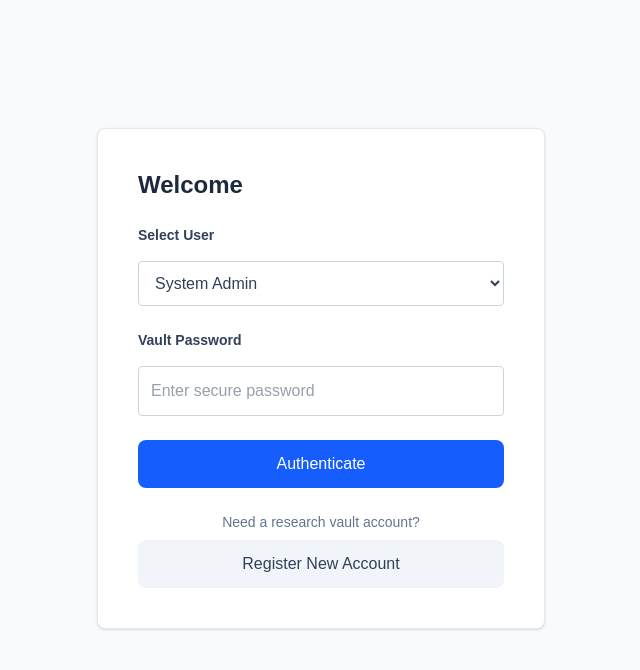
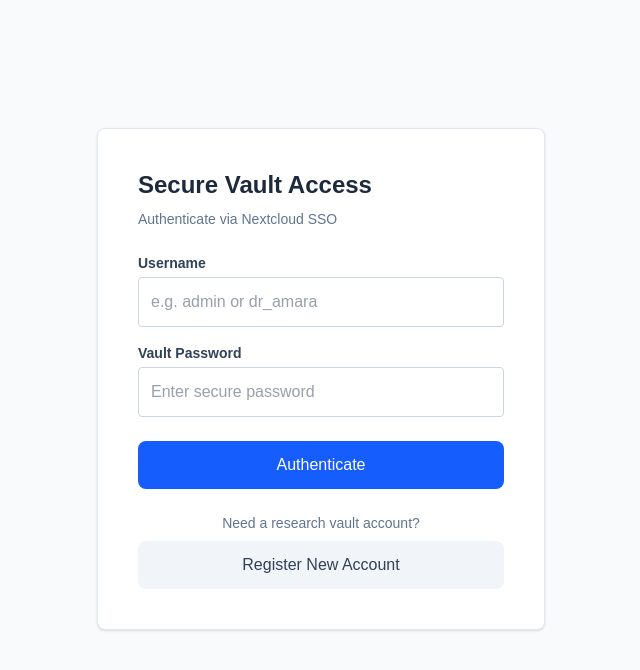
Before and after one commit to Abdoolcoder/nitda_proj, a Next.js app in the folder dashboard/: page / in a window 1280 px wide. Shown: the top 670 px of the page, without its empty margins (319-959 px from the left). Built offline with nearby package versions, Linux system fonts and the light colour scheme.

Commit message:
Implement real Nextcloud API Basic Auth for Dashboard login

```diff
--- /dev/null
+++ b/dashboard/src/app/api/login/route.ts
@@ -0,0 +1,32 @@
+import { NextResponse } from 'next/server';
+
+export async function POST(request: Request) {
+  try {
+    const { username, password } = await request.json();
+
+    if (!username || !password) {
+      return NextResponse.json({ error: 'Username and password required' }, { status: 400 });
+    }
+
+    // Authenticate directly against the Nextcloud OCS API
+    const credentials = Buffer.from(`${username}:${password}`).toString('base64');
+    const response = await fetch(`http://localhost:8080/ocs/v1.php/cloud/users/${username}?format=json`, {
+      method: 'GET',
+      headers: {
+        'OCS-APIRequest': 'true',
+        'Authorization': `Basic ${credentials}`
+      }
+    });
+
+    if (response.ok) {
+      // Authentication successful
+      return NextResponse.json({ success: true, message: 'Authentication successful' });
+    } else {
+      // Authentication failed (401 or 404)
+      return NextResponse.json({ error: 'Invalid username or password' }, { status: 401 });
+    }
+  } catch (error: any) {
+    console.error("Login Error occurred");
+    return NextResponse.json({ error: 'Failed to connect to Nextcloud Authentication Service.' }, { status: 500 });
+  }
+}
--- a/dashboard/src/app/page.tsx
+++ b/dashboard/src/app/page.tsx
@@ -4,47 +4,74 @@ import { useState } from "react";
 import { useRouter } from "next/navigation";
 
 export default function LoginPage() {
-  const [user, setUser] = useState("admin");
+  const [username, setUsername] = useState("");
+  const [password, setPassword] = useState("");
+  const [status, setStatus] = useState({ loading: false, error: "" });
   const router = useRouter();
 
-  const handleLogin = (e: React.FormEvent) => {
+  const handleLogin = async (e: React.FormEvent) => {
     e.preventDefault();
+    setStatus({ loading: true, error: "" });
+
+    try {
+      const res = await fetch('/api/login', {
+        method: 'POST',
+        headers: { 'Content-Type': 'application/json' },
+        body: JSON.stringify({ username, password })
+      });
+
+      const data = await res.json();
+
+      if (!res.ok) throw new Error(data.error || 'Authentication failed');
+
+      // Success!
       if (typeof window !== "undefined") {
-      localStorage.setItem("demoUser", user);
+        localStorage.setItem("demoUser", username);
         window.location.href = "/project";
+      }
+    } catch (err: any) {
+      setStatus({ loading: false, error: err.message });
     }
   };
 
   return (
     <div className="max-w-md mx-auto mt-20 bg-white p-10 rounded-lg shadow-sm border border-slate-200">
-      <h1 className="text-2xl font-bold mb-6 text-slate-800">Welcome</h1>
+      <h1 className="text-2xl font-bold mb-2 text-slate-800">Secure Vault Access</h1>
+      <p className="text-slate-500 text-sm mb-6">Authenticate via Nextcloud SSO</p>
+
+      {status.error && <div className="bg-red-50 text-red-700 p-3 rounded text-sm mb-4 border border-red-200">{status.error}</div>}
+
       <form onSubmit={handleLogin} className="flex flex-col gap-4">
-        <label className="text-sm font-semibold text-slate-700">Select User</label>
-        <select
-          className="border border-slate-300 rounded p-3 text-slate-700 focus:outline-none focus:border-blue-500"
-          value={user}
-          onChange={(e) => setUser(e.target.value)}
-        >
-          <option value="admin">System Admin</option>
-          <option value="dr_amara">Dr. Amara (Project Alpha)</option>
-          <option value="dr_sarah">Dr. Sarah (Project Beta)</option>
-          <option value="student_musa">Student Musa</option>
-          <option value="student_john">Student John</option>
-        </select>
+        <div>
+          <label className="block text-sm font-semibold text-slate-700 mb-1">Username</label>
+          <input
+            type="text"
+            value={username}
+            onChange={(e) => setUsername(e.target.value)}
+            required
+            placeholder="e.g. admin or dr_amara"
+            className="w-full border border-slate-300 rounded p-3 text-slate-700 focus:outline-none focus:border-blue-500"
+          />
+        </div>
 
-        <label className="text-sm font-semibold text-slate-700 mt-2">Vault Password</label>
+        <div>
+          <label className="block text-sm font-semibold text-slate-700 mb-1">Vault Password</label>
           <input
             type="password"
+            value={password}
+            onChange={(e) => setPassword(e.target.value)}
             required
             placeholder="Enter secure password"
-          className="border border-slate-300 rounded p-3 text-slate-700 focus:outline-none focus:border-blue-500"
+            className="w-full border border-slate-300 rounded p-3 text-slate-700 focus:outline-none focus:border-blue-500"
           />
+        </div>
 
         <button
           type="submit"
-          className="w-full bg-blue-600 hover:bg-blue-700 text-white font-medium py-3 rounded-lg transition-colors mt-2"
+          disabled={status.loading}
+          className="w-full bg-blue-600 hover:bg-blue-700 disabled:bg-blue-300 text-white font-medium py-3 rounded-lg transition-colors mt-2"
         >
-          Authenticate
+          {status.loading ? "Authenticating..." : "Authenticate"}
         </button>
       </form>
 
--- a/dashboard/src/app/register/page.tsx
+++ b/dashboard/src/app/register/page.tsx
@@ -70,8 +70,9 @@ export default function Register() {
             type="password"
             value={password}
             onChange={e => setPassword(e.target.value)}
-            placeholder="Min 8 characters"
+            placeholder="Min 10 characters"
             required
+            minLength={10}
             className="w-full border border-slate-300 rounded p-2 text-sm"
           />
         </div>
```
Lines whose indentation alone changed are shown as unchanged.
